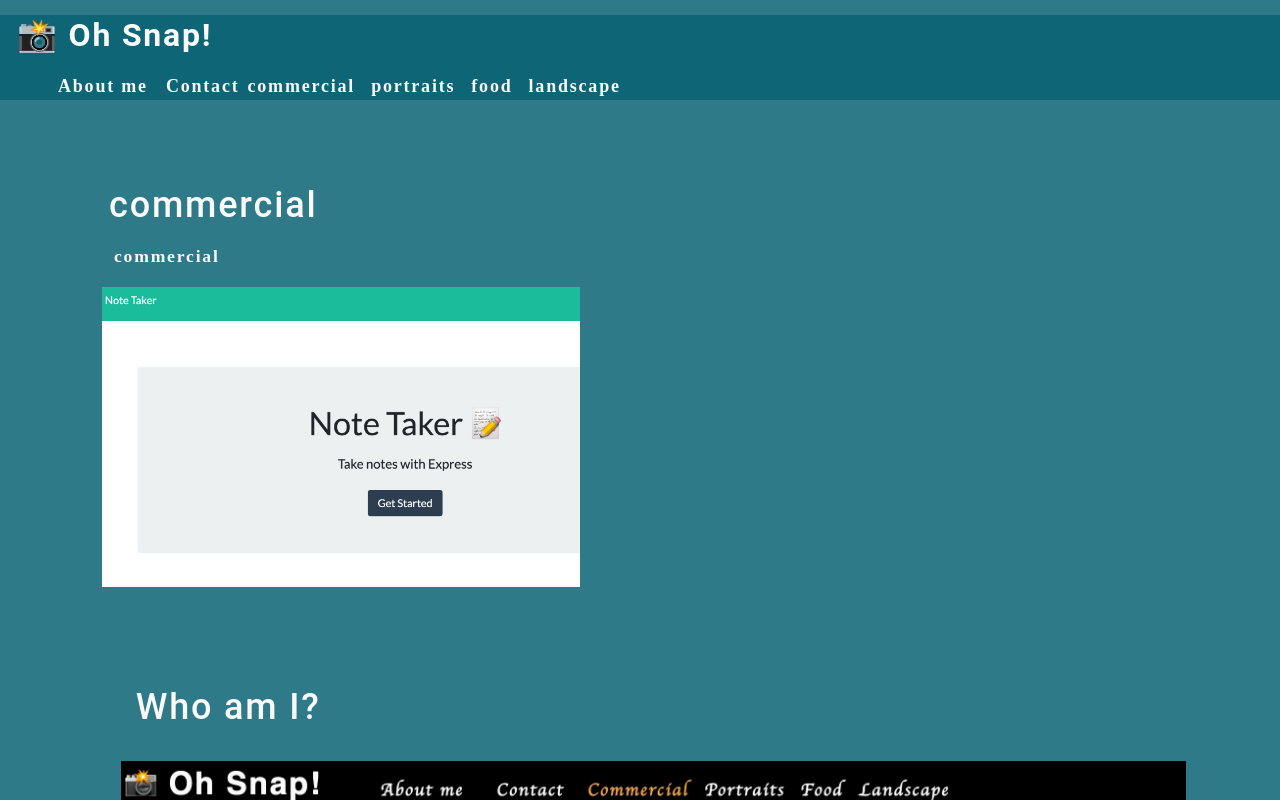
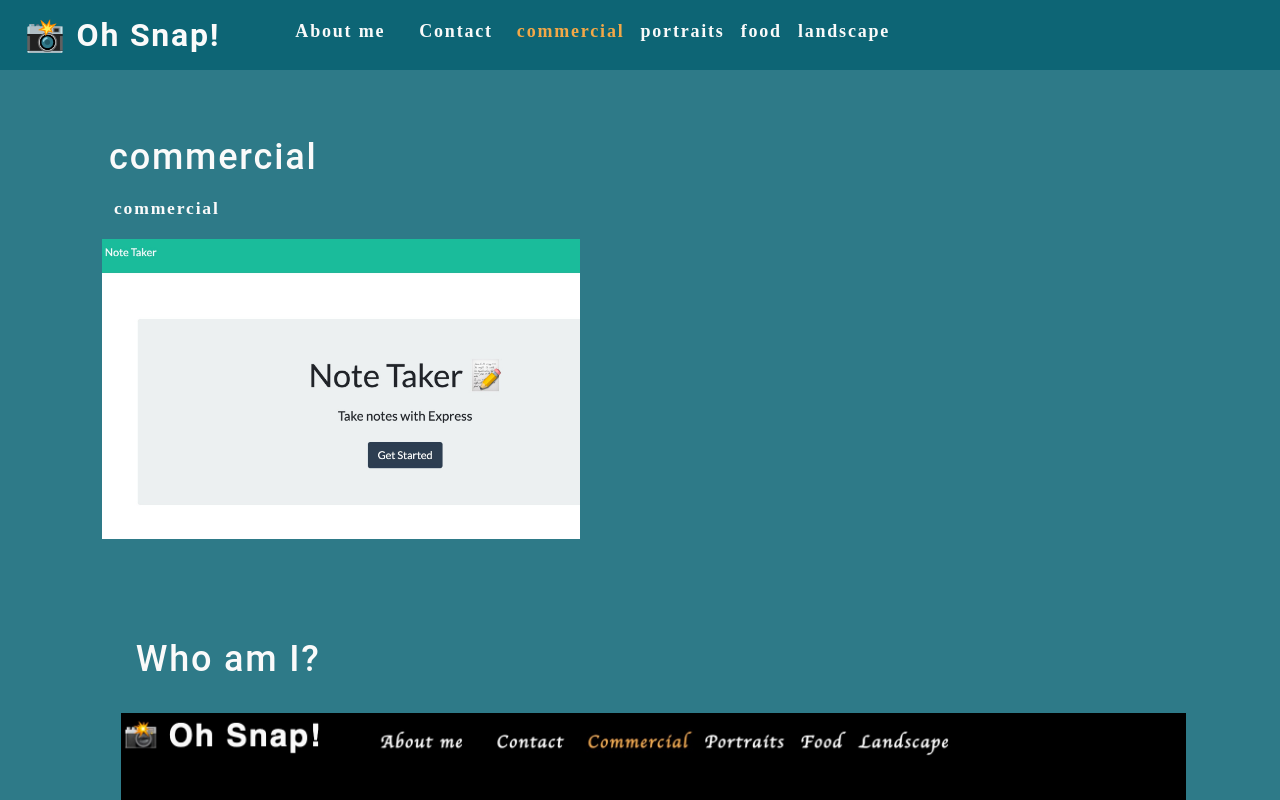
Before and after one commit to Gelenhaus/elenbaasReactPortfolio, a React (Create React App) app: page / in a window 1280 px wide. Shown: the top 800 px of the page. Built offline with nearby package versions, Linux system fonts and the light colour scheme.

Commit message:
getting conditional rendering to work

```diff
--- a/src/App.js
+++ b/src/App.js
@@ -1,15 +1,33 @@
-import React from 'react';
+import React, { useState } from 'react';
 import Nav from './components/Nav/index';
 import AboutMe from './components/AboutMe/index';
 import Projects from './components/Projects/index';
 
 function App() {
+  const [categories] = useState([
+    {
+      name: 'commercial',
+      description: 'Photos of grocery stores, food trucks, and other commercial projects',
+    },
+    { name: 'portraits', description: 'Portraits of people in my life' },
+    { name: 'food', description: 'Delicious delicacies' },
+    { name: 'landscape', description: 'Fields, farmhouses, waterfalls, and the beauty of nature' },
+  ]);
+
+  const [currentCategory, setCurrentCategory] = useState(categories[0]);
+
   return (
     <div>
-      <Nav></Nav>
+      <Nav
+        categories={categories}
+        setCurrentCategory={setCurrentCategory}
+        currentCategory={currentCategory}
+      ></Nav>
       <main>
-        <Projects></Projects>
-        <AboutMe></AboutMe>
+        <div>
+          <Projects></Projects>
+          <AboutMe></AboutMe>
+        </div>
       </main>
     </div>
   );
--- a/src/components/Nav/index.js
+++ b/src/components/Nav/index.js
@@ -1,50 +1,44 @@
-import React, { useEffect } from 'react';
+import React, { useState } from "react";
+
+
+function Nav(props) {
+    const {
+        categories = [],
+        setCurrentCategory,
+        currentCategory,
+    } = props;
 
 
 
-function Nav() {
-    const categories = [
-        {
-            name: "commercial",
-            description:
-                "Photos of grocery stores, food trucks, and other commercial projects",
-        },
-        { name: "portraits", description: "Portraits of people in my life" },
-        { name: "food", description: "Delicious delicacies" },
-        {
-            name: "landscape",
-            description: "Fields, farmhouses, waterfalls, and the beauty of nature",
-        },
-    ];
-
-    function categorySelected() {
-        console.log("hello")
-    }
-
 
     return (
-        <header>
+        <header className="flex-row px-1">
             <h2>
-                <a href="/">
+                <a data-testid="link" href="/">
                     <span role="img" aria-label="camera"> 📸</span> Oh Snap!
-    </a>
+        </a>
             </h2>
             <nav>
                 <ul className="flex-row">
                     <li className="mx-2">
-                        <a href="#about">
+                        <a data-testid="about" href="#about">
                             About me
-        </a>
+            </a>
                     </li>
-                    <li>
+                    <li className="mx-2">
                         <span>Contact</span>
                     </li>
                     {categories.map((category) => (
                         <li
-                            className="mx-1"
+                            className={`mx-1 ${currentCategory.name === category.name && 'navActive'
+                                }`}
                             key={category.name}
                         >
-                            <span onClick={categorySelected} >
+                            <span
+                                onClick={() => {
+                                    setCurrentCategory(category)
+                                }}
+                            >
                                 {category.name}
                             </span>
                         </li>
@@ -52,8 +46,6 @@
                 </ul>
             </nav>
         </header>
-
-
     );
 }
 
```
